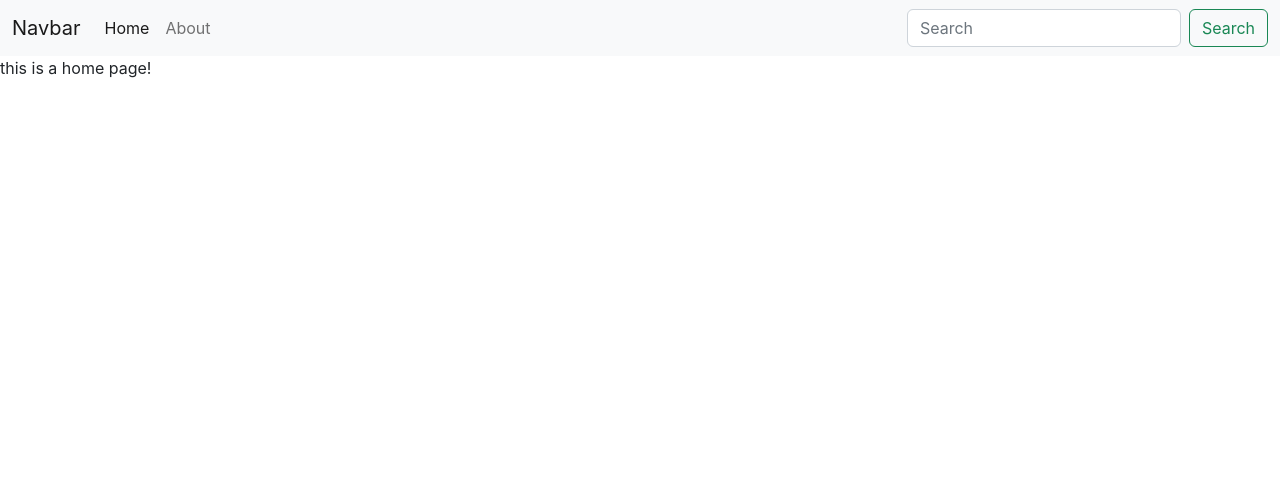
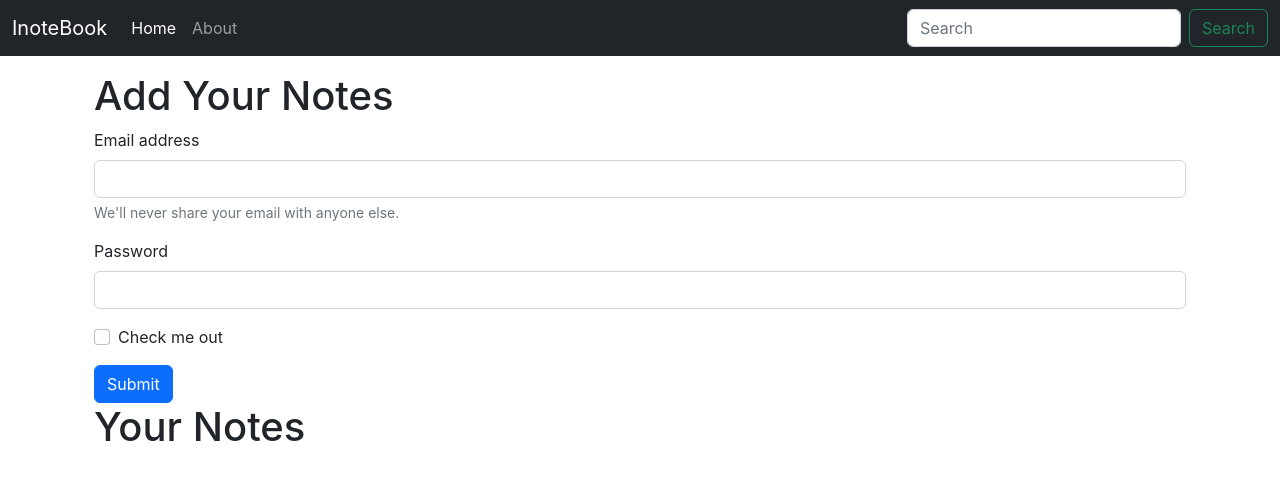
Before and after one commit to pranjal6314/inotebook, a React (Create React App) app: page / in a window 1280 px wide. Shown: the top 480 px of the page. Built offline with nearby package versions, Linux system fonts and the light colour scheme.

Commit message:
useLocation Hook

```diff
--- a/src/App.js
+++ b/src/App.js
@@ -13,12 +13,15 @@
   return (
     <>
     <NoteState>
+
     <Router>
       <Navbar/>
+      <div className="container">
       <Routes>
           <Route path="/" element={<Home />} />
           <Route path="/About" element={<About />} />
       </Routes>
+      </div>
     </Router>
     </NoteState>
     </>
--- a/src/Components/about.js
+++ b/src/Components/about.js
@@ -1,17 +1,18 @@
 import React from 'react'
-import { useContext ,useEffect} from 'react';
-import noteContext from "../Context/notes/noteContext";
+// import { useContext ,useEffect} from 'react';
+// import noteContext from "../Context/notes/noteContext";
 
 
 const About=()=> {
-  const context=useContext(noteContext);
-  useEffect(() => {
-    context.update();
-    // eslint-disable-next-line
-  },[])
+  // const context=useContext(noteContext);
+  // useEffect(() => {
+  //   context.update();
+  //   // eslint-disable-next-line
+  // },[])
   return (
     <div>
-      This is an about page! {context.state.name} and he is in {context.state.class} class
+      {/* This is an about page! {context.state.name} and he is in {context.state.class} class */}
+      This is an about page!
     </div>
   )
 }
--- a/src/Components/home.js
+++ b/src/Components/home.js
@@ -2,8 +2,25 @@
 
 function home() {
   return (
-    <div>
-      this is a home page!
+    <div className='container my-3'>
+      <h1>Add Your Notes</h1>
+      <form>
+        <div className="mb-3">
+          <label for="exampleInputEmail1" className="form-label">Email address</label>
+          <input type="email" className="form-control" id="exampleInputEmail1" aria-describedby="emailHelp" />
+          <div id="emailHelp" className="form-text">We'll never share your email with anyone else.</div>
+        </div>
+        <div className="mb-3">
+          <label for="exampleInputPassword1" className="form-label">Password</label>
+          <input type="password" className="form-control" id="exampleInputPassword1" />
+        </div>
+        <div className="mb-3 form-check">
+          <input type="checkbox" className="form-check-input" id="exampleCheck1" />
+          <label className="form-check-label" for="exampleCheck1">Check me out</label>
+        </div>
+        <button type="submit" className="btn btn-primary">Submit</button>
+      </form>
+      <h1>Your Notes</h1>
     </div>
   )
 }
--- a/src/Components/navbar.js
+++ b/src/Components/navbar.js
@@ -1,24 +1,26 @@
-import React from 'react'
-import {
+import React,{useEffect} from 'react'
+import {Link, useLocation} from "react-router-dom";
 
-    Link
-  } from "react-router-dom";
 function Navbar() {
+  let location =useLocation();
+  useEffect(()=>{
+    console.log(location.pathname);
+  },[location])
   return (
     <div>
-        <nav className="navbar navbar-expand-lg bg-light">
+        <nav className="navbar navbar-expand-lg navbar-dark bg-dark">
   <div className="container-fluid">
-    <Link className="navbar-brand" to="/">Navbar</Link>
+    <Link className="navbar-brand" to="/">InoteBook</Link>
     <button className="navbar-toggler" type="button" data-bs-toggle="collapse" data-bs-target="#navbarSupportedContent" aria-controls="navbarSupportedContent" aria-expanded="false" aria-label="Toggle navigation">
       <span className="navbar-toggler-icon"></span>
     </button>
     <div className="collapse navbar-collapse" id="navbarSupportedContent">
       <ul className="navbar-nav me-auto mb-2 mb-lg-0">
         <li className="nav-item">
-          <Link className="nav-link active" aria-current="page" to="/">Home</Link>
+          <Link className={`nav-link ${location.pathname==="/"?"active":""} `} aria-current="page" to="/">Home</Link>
         </li>
         <li className="nav-item">
-          <Link className="nav-link" to="/About">About</Link>
+          <Link className={`nav-link ${location.pathname==="/About"?"active":""} `} to="/About">About</Link>
         </li>
 
 
--- a/src/Context/notes/NoteState.js
+++ b/src/Context/notes/NoteState.js
@@ -1,22 +1,23 @@
 // import react from 'react';
 import NoteContext  from './noteContext';
-import { useState } from 'react';
+// import { useState } from 'react';
 const NoteState=(props)=>{
-    const s1={
-        name:"pranjal",
-        class:"12th"
-    }
-    const [state,setState]=useState(s1);
-    const update=()=>{
-        setTimeout(()=>{
-            setState({
-                name:"harry",
-                class:"Btech"
-            })
-        },10000)
-    }
+    // const s1={
+    //     name:"pranjal",
+    //     class:"12th"
+    // }
+    // const [state,setState]=useState(s1);
+    // const update=()=>{
+    //     setTimeout(()=>{
+    //         setState({
+    //             name:"harry",
+    //             class:"Btech"
+    //         })
+    //     },10000)
+    // }
     return (
-        <NoteContext.Provider value={{state,update}}>
+        // <NoteContext.Provider value={{state,update}}>
+        <NoteContext.Provider value={{}}>
             {props.children}
         </NoteContext.Provider>
     );
```
